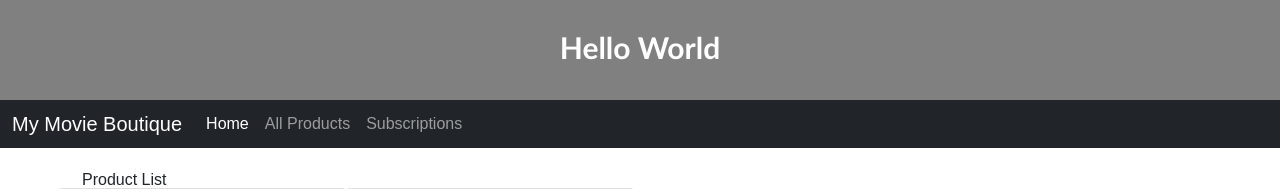
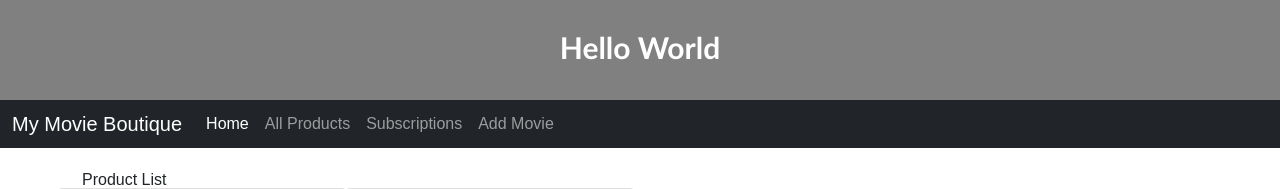
Before and after one commit to pilpod/PHP-MVC-Testing, a PHP site: page / in a window 1280 px wide. Shown: the top 189 px of the page. Run offline with PHP 8.4, Linux system fonts and the light colour scheme.

Commit message:
added link in navbar to add movie

```diff
--- a/src/Views/layout/main-navBar.php
+++ b/src/Views/layout/main-navBar.php
@@ -15,6 +15,9 @@
         <li class="nav-item">
           <a class="nav-link" href="#">Subscriptions</a>
         </li>
+        <li class="nav-item">
+          <a class="nav-link" href="/pruebas/PHP-MVC-Without-htaccess/add-movie">Add Movie</a>
+        </li>
       </ul>
     </div>
   </div>
```
